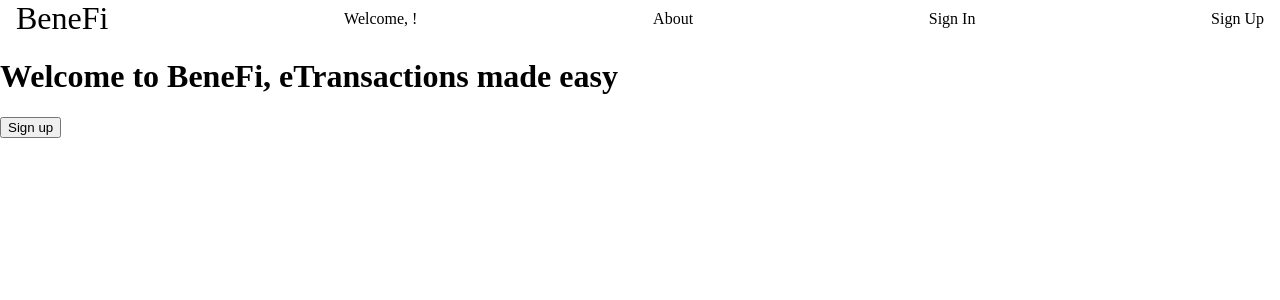
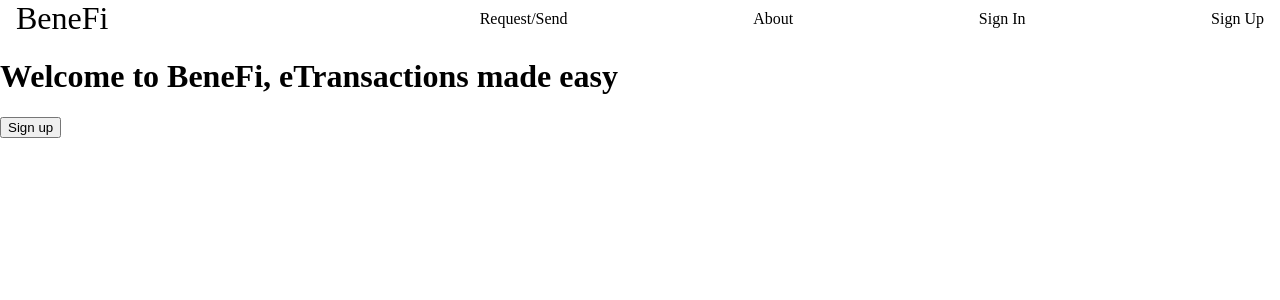
Before and after one commit to mateolopcas/beneFI-front-end, a React (Create React App) app: page / in a window 1280 px wide. Shown: the top 300 px of the page. Built offline with nearby package versions, Linux system fonts and the light colour scheme.

Commit message:
fixed Welcome {user} to hide when no one is logged in

```diff
--- a/src/components/Navbar.jsx
+++ b/src/components/Navbar.jsx
@@ -5,13 +5,14 @@ function Navbar({user}) {
     <nav className="nav">
       <a href="/" className="site-title">BeneFi</a>
 
-      {user && <div className="welcome">
-        <span>Welcome, {user.firstName}!</span></div>}
-      { user.email.length > 0 &&
+      <div>
+        {user.email.length > 0 &&
+          <span>Welcome, {user.firstName}!</span> }
+      </div>
       <li>
         <a href="/request-send">Request/Send</a>
       </li>
-      }
+
       { user.email.length > 0 &&
       <li>
         <a href="/profile">Profile</a>
```
